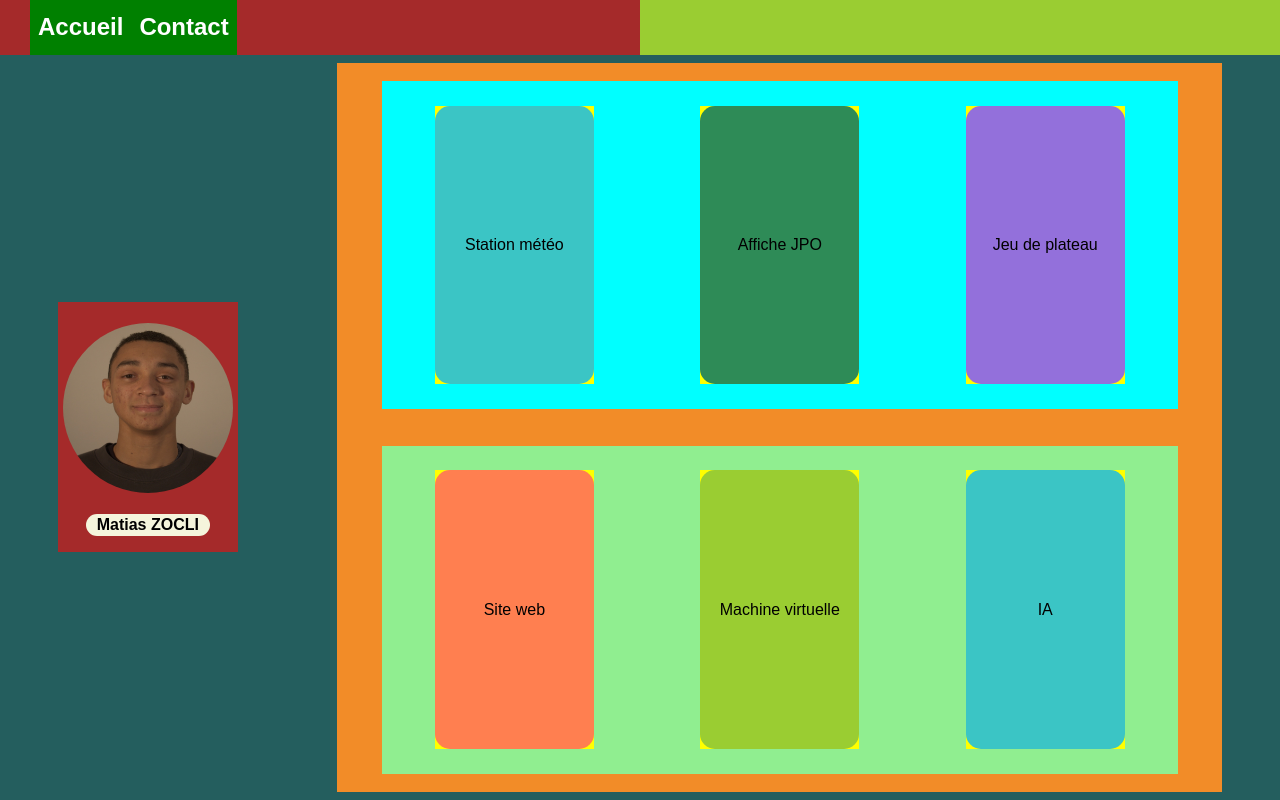
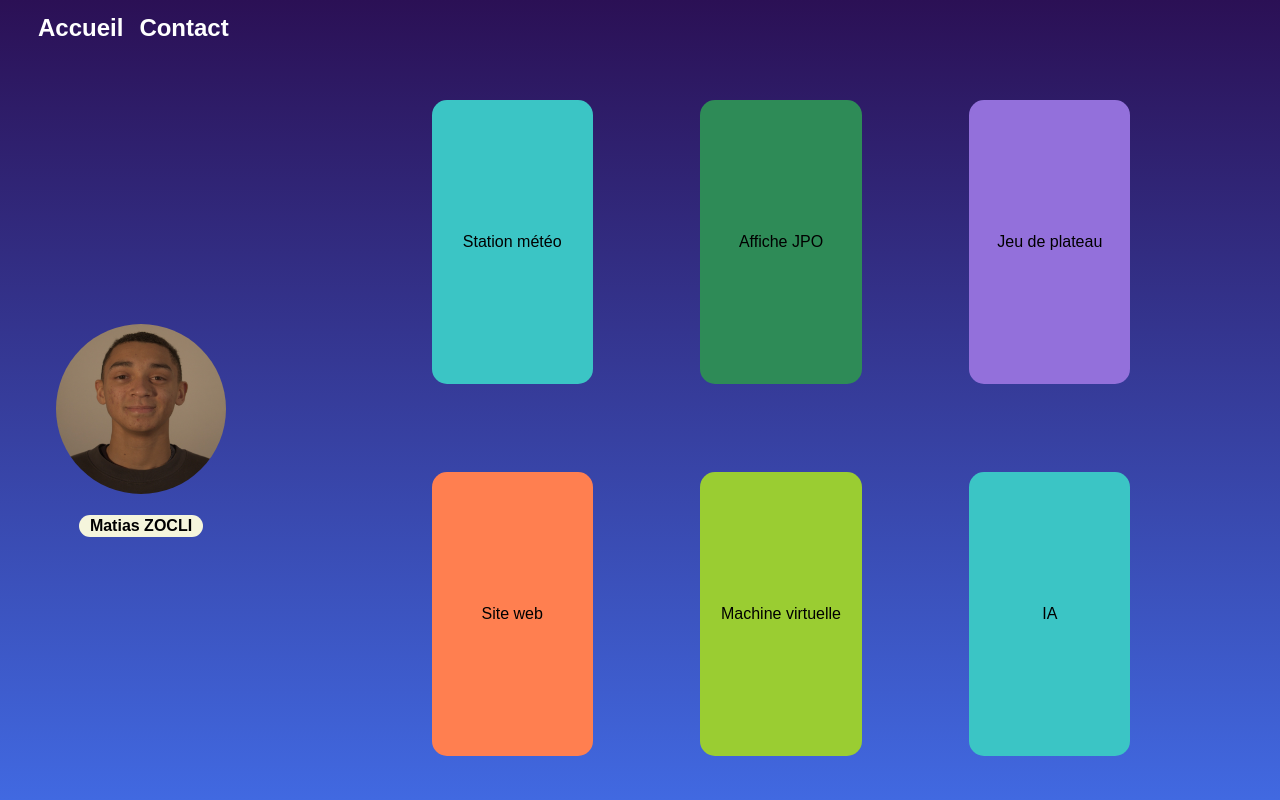
Before and after one commit to matghif/matghif.git.io, a plain HTML site: page index.html in a window 1280 px wide. Drawn offline with Linux system fonts and the light colour scheme; a web font is replaced by a local one.

Commit message:
site sans background

```diff
--- a/css/S1_biosphere.css
+++ b/css/S1_biosphere.css
@@ -33,7 +33,7 @@ main {
     justify-content: space-around;
     align-items: center;
     height: 100%;
-    background-color: orchid;
+    /* background-color: orchid; */
 }
 
 /*--------------------------------*/
@@ -59,14 +59,13 @@ h3 {
 /*----------------------*/
 
 figure {
-    background-color: #2b1055;
     padding: 10px;
     display: flex;
     flex-direction: column;
     align-items: center;
     padding: 5px;
     margin: 0;
-    background-color: gray;
+    /* background-color: gray; */
 }
 
 figure figcaption {
--- a/css/S1_odomo.css
+++ b/css/S1_odomo.css
@@ -34,7 +34,7 @@ main {
     justify-content: space-evenly;
     align-items: center;
     height: 100%;
-    background-color: rgb(42, 116, 165);
+    /* background-color: rgb(42, 116, 165); */
 }
 
 /*------------------------*/
@@ -46,7 +46,7 @@ main {
     flex-direction: column;
     align-items: center;
     justify-content: space-around;
-    background-color: green;
+    /* background-color: green; */
     width: fit-content;
     padding: 3px;
     color: aliceblue;
--- a/css/S1_siteDassault.css
+++ b/css/S1_siteDassault.css
@@ -35,7 +35,7 @@ main {
     align-items: center;
     height: 100%;
     width: 100%;
-    background-color: orchid;
+    /* background-color: orchid; */
 }
 
 /*-------------------------------------*/
@@ -66,7 +66,7 @@ figure {
     align-items: center;
     padding: 5px;
     margin: 0;
-    background-color: gray;
+    /* background-color: gray; */
 }
 
 figure figcaption {
--- a/css/S1_vmSystemes.css
+++ b/css/S1_vmSystemes.css
@@ -35,7 +35,7 @@ main {
     align-items: center;
     height: 100%;
     width: 100%;
-    background-color: orchid;
+    /* background-color: orchid; */
 }
 
 /*--------------------------------*/
@@ -62,14 +62,14 @@ h3 {
 /*----------------------*/
 
 figure {
-    background-color: #2b1055;
+    /* background-color: #2b1055; */
     padding: 10px;
     display: flex;
     flex-direction: column;
     align-items: center;
     padding: 5px;
     margin: 0;
-    background-color: gray;
+    /* background-color: gray; */
 }
 
 figure figcaption {
--- a/css/S2_afficheJpo.css
+++ b/css/S2_afficheJpo.css
@@ -35,7 +35,7 @@ main {
     align-items: center;
     height: 100%;
     width: 100%;
-    background-color: orchid;
+    /* background-color: orchid; */
 }
 
 /*--------------------------------*/
@@ -69,7 +69,7 @@ figure {
     align-items: center;
     padding: 5px;
     margin: 0;
-    background-color: gray;
+    /* background-color: gray; */
 }
 
 figure figcaption {
--- a/css/S2_hyperStellar.css
+++ b/css/S2_hyperStellar.css
@@ -35,7 +35,7 @@ main {
     justify-content: space-evenly;
     align-items: center;
     height: 100%;
-    background-color: orchid;
+    /* background-color: orchid; */
 }
 
 /*-------------------------*/
@@ -48,7 +48,7 @@ main {
     align-items: center;
     width: 100%;
     height: fit-content;
-    background-color: goldenrod;
+    /* background-color: goldenrod; */
     padding: 5px;
     height: 40%;
     flex-wrap: wrap;
@@ -80,11 +80,10 @@ figure {
     display: flex;
     flex-direction: column;
     align-items: center;
-    background-color: #2b1055;
     padding: 10px;
     padding: 5px;
     margin: 0;
-    background-color: gray;
+    /* background-color: gray; */
 }
 
 figure figcaption {
--- a/css/accueil.css
+++ b/css/accueil.css
@@ -25,13 +25,13 @@ li {list-style: none;}
 
 header {
     display: flex;
-    background-color: yellowgreen;
+    /* background-color: yellowgreen; */
     height: 60px;
 }
 
 header nav {
     display: flex;
-    background-color: brown;
+    /* background-color: brown; */
     width: 50%;
 }
 
@@ -40,7 +40,7 @@ header nav ul {
     justify-content: space-evenly;
     align-items: center;
     /*background-color: #2b1055;*/
-    background-color: green;
+    /* background-color: green; */
     color: white;
     width: fit-content;
     margin-left: 30px;
@@ -71,7 +71,7 @@ header figure {
     flex-direction: column;
     justify-content: space-evenly;
     align-items: center;
-    background-color: brown;
+    /* background-color: brown; */
     width: fit-content;
     height: 150px;
     margin: 0px;
@@ -109,8 +109,7 @@ header figure figcaption {
 main {
     display: flex;
     justify-content: space-around;
-    padding: 8px;/*pour bien voir le main*/
-    background-color: #245e5e;
+    /* background-color: #245e5e; */
     align-items: center;
     height: 100vh;
 }
@@ -131,7 +130,7 @@ main p {
     width: 70%;
     height: 100%;
     text-align: center;
-    background-color: #F28C28;
+    /* background-color: #F28C28; */
 }
 
 /*----------------------*/
@@ -141,7 +140,7 @@ main p {
 #topRigthMain {
     display: flex;
     justify-content: space-around;
-    background-color: aqua;
+    /* background-color: aqua; */
     height: 45%;
     width: 90%;
 }
@@ -161,7 +160,7 @@ main a {
 
 .linkpage {
     display: flex;
-    background-color: yellow;
+    /* background-color: yellow; */
     height: 85%;
     width: 20%;
     /*flex-basis: 20%;*/
@@ -193,14 +192,14 @@ main a {
 #SaeAfficheJpo img {
     max-width: 90%;
     max-height: 40%;
-    background-color: yellow;
+    /* background-color: yellow; */
 }
 
 /*--- jeu de plateau c# (ihm/dev objet) ---*/
 #SaeJeuDePlateau {background-color: mediumpurple;}
 
 #SaeJeuDePlateau img {
-    background-color: yellow;
+    /* background-color: yellow; */
     width: 80%;
     height: 35%;
 }
@@ -211,7 +210,7 @@ main a {
 #bottomRigthMain {
     display: flex;
     justify-content: space-around;
-    background-color: lightgreen;
+    /* background-color: lightgreen; */
     height: 45%;
     width: 90%;
 }
@@ -248,7 +247,7 @@ main figure {
     flex-direction: column;
     justify-content: space-evenly;
     align-items: center;
-    background-color: brown;
+    /* background-color: brown; */
     width: fit-content;
     height: 250px;
     margin: 0px;
--- a/css/contact.css
+++ b/css/contact.css
@@ -32,7 +32,7 @@ main {
     display: flex;
     justify-content: center;
     align-items: center;
-    background-color: #245e5e;
+    /* background-color: #245e5e; */
     height: 100%;
 }
 
--- a/css/cssCommun.css
+++ b/css/cssCommun.css
@@ -5,13 +5,13 @@
 /*header, menu, class .nom de chaque page*/
 header {
     display: flex;
-    background-color: yellowgreen;
+    /* background-color: yellowgreen; */
     height: 60px;
 }
 
 header nav {
     display: flex;
-    background-color: brown;
+    /* background-color: brown; */
     width: 50%;
 }
 
@@ -20,7 +20,7 @@ header nav ul {
     justify-content: space-evenly;
     align-items: center;
     /*background-color: #2b1055;*/
-    background-color: green;
+    /* background-color: green; */
     color: white;
     width: fit-content;
     margin-left: 30px;
@@ -35,6 +35,7 @@ header nav ul a {
     padding: 1px 8px;
     font-size: 1.5rem;
     font-weight: bold;
+    transition: all 0.2s ease-in-out;
 }
 
 .menu:hover a {
@@ -42,6 +43,7 @@ header nav ul a {
     color: #2b1055;
     border-radius: 25px;
     border-bottom-left-radius: 0px;
+    transform: scale(1.1);
 }
 
 /*class .nom (Matias Zocli)*/
```
